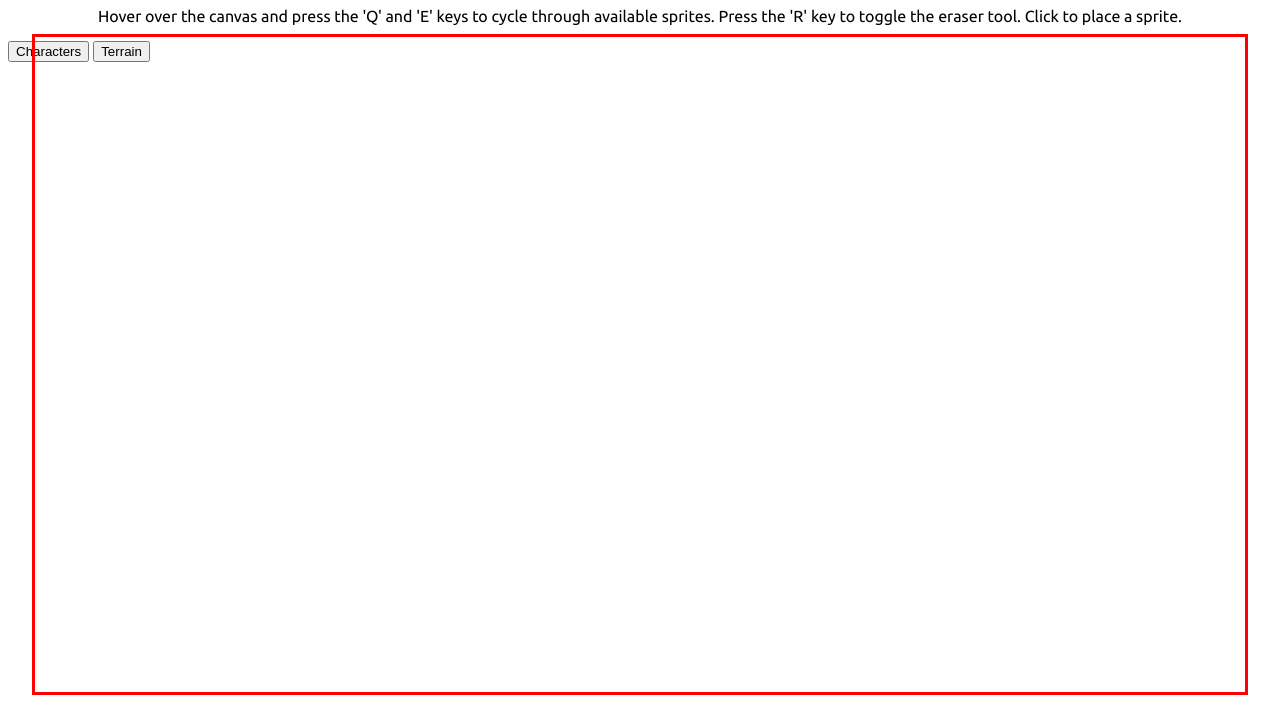
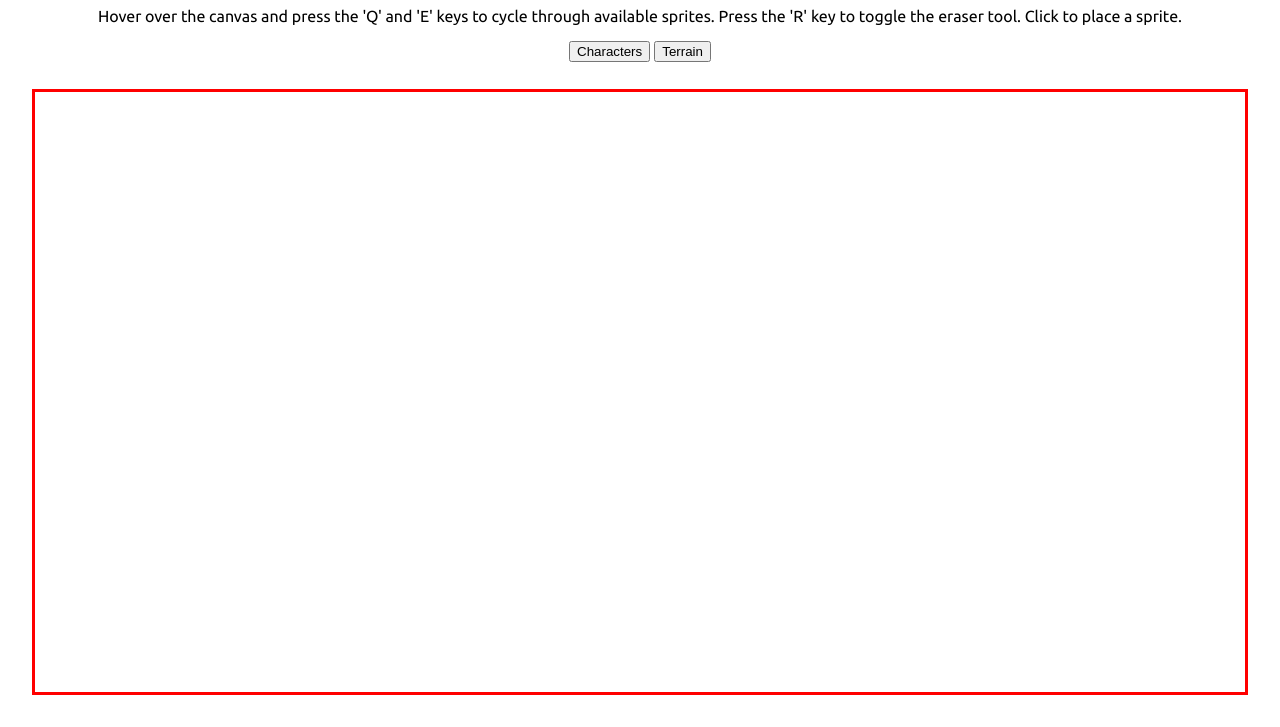
Before and after one commit to Enkrypto/sprite-painter, a plain HTML site: page webpage/index.html in a window 1280 px wide. Shown: the part 73-800 px from the top of the page. Drawn offline with Linux system fonts and the light colour scheme.

Commit message:
Move canvas down to fit menu buttons

```diff
--- a/webpage/style.css
+++ b/webpage/style.css
@@ -1,7 +1,7 @@
 #canvas {
 	cursor: url(sprites/bloober.gif), auto;
 	position: absolute;
-	top: 75px;
+	top: 130px;
 	right: 0;
 	bottom: 0;
 	left: 0;
@@ -19,3 +19,7 @@ h1, p {
 	text-align: center;
 	font-family: 'Ubuntu', sans-serif;
 }
+
+div #buttons {
+	text-align: center;
+}
```
